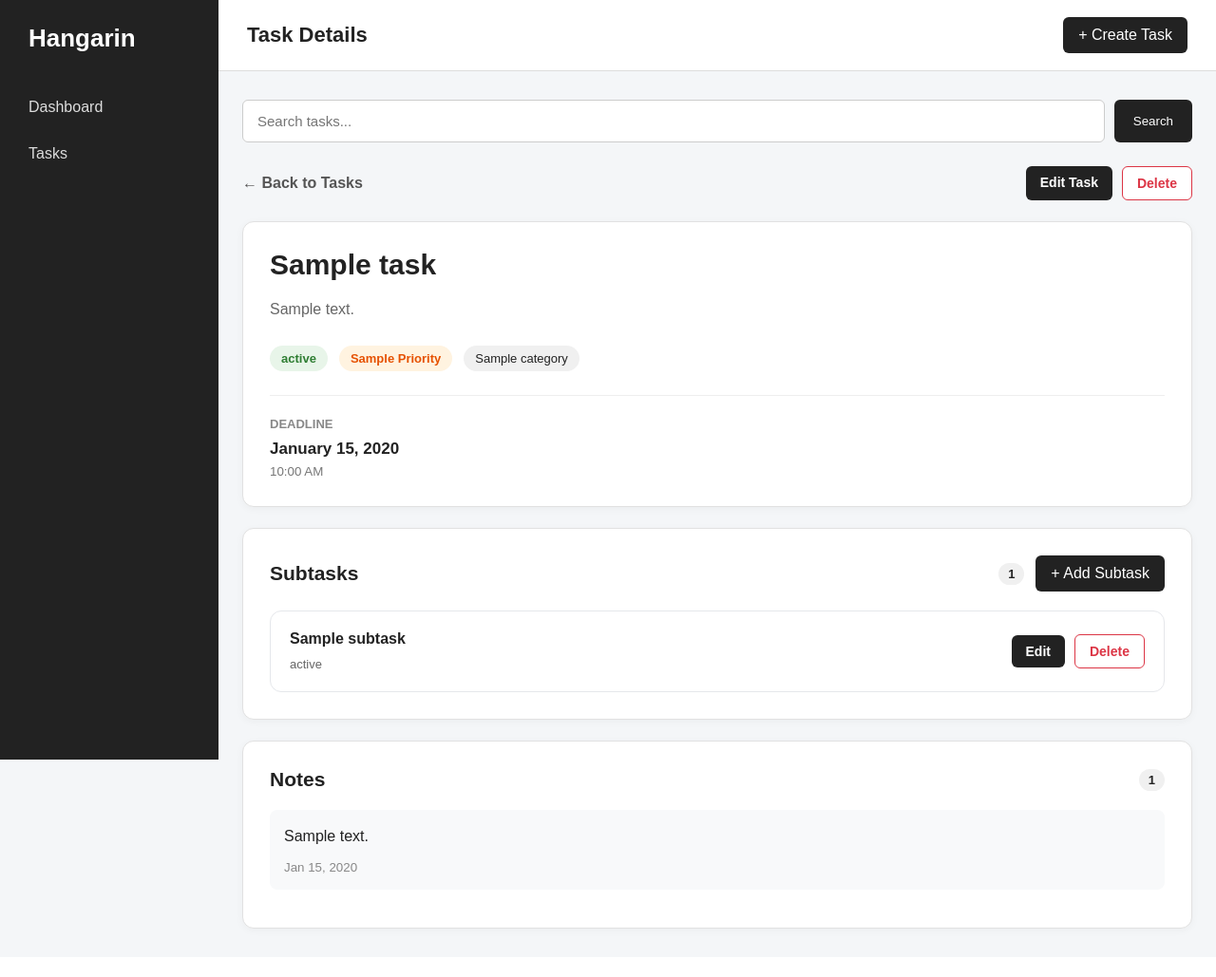
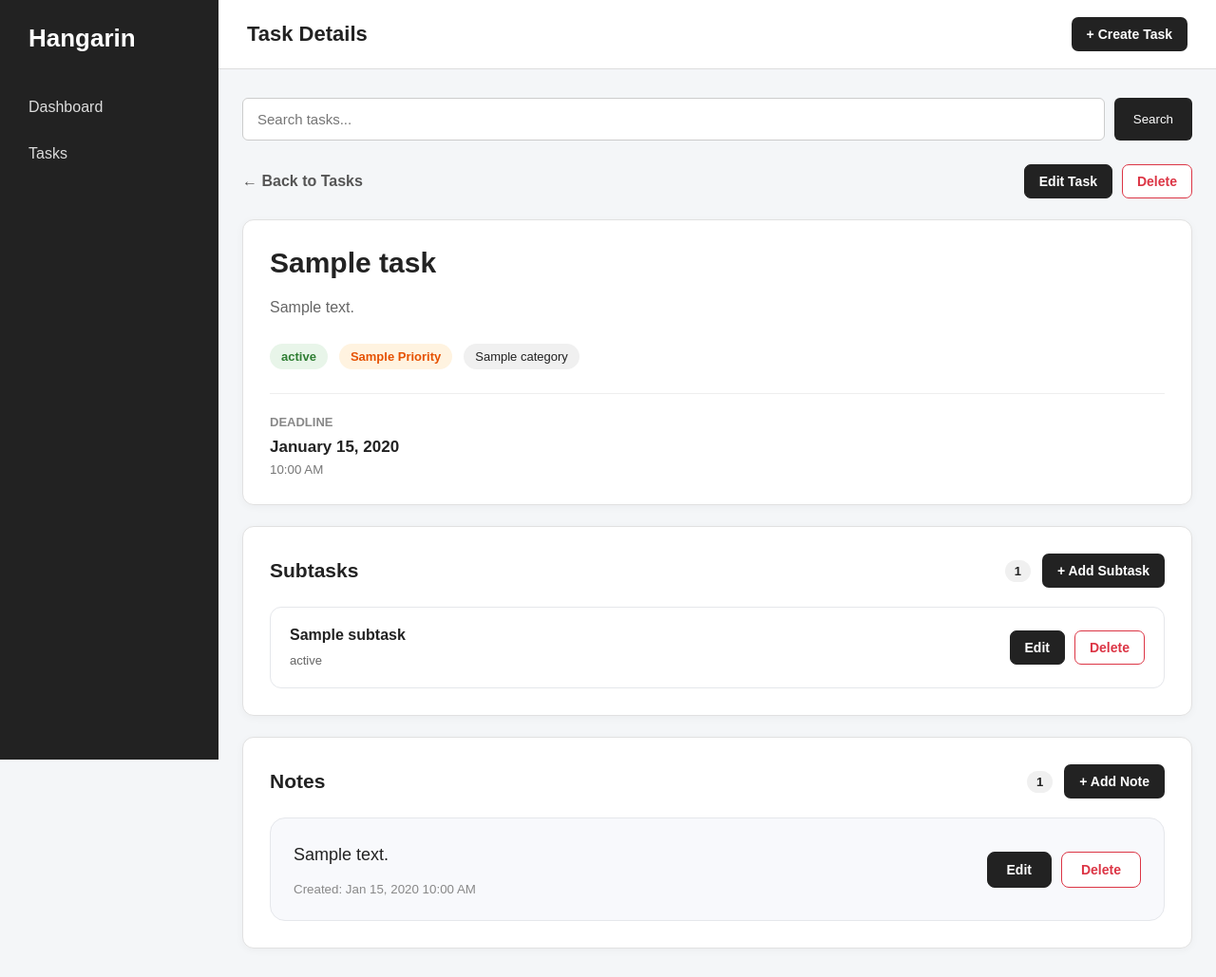
Before and after one commit to arj-i2/hangarin, a Django app: template tasks/templates/tasks/task_detail.html in a window 1280 px wide. Shown: the whole page at 95% size. Before the commit the page ends 984 px from the top, so only its background shows below. Run offline with Django 3.2, Linux system fonts and the light colour scheme; the template is opened without the code that fills it: most values are stand-ins (such as "Sample title", 1, 10 or a date in 2020).

Commit message:
notes CRUD

```diff
--- a/tasks/static/tasks/css/style.css
+++ b/tasks/static/tasks/css/style.css
@@ -10,6 +10,22 @@ body {
     color: #222;
 }
 
+a,
+button,
+input,
+textarea,
+select {
+    font-family: inherit;
+}
+
+a,
+button {
+    transition: background 0.2s ease, color 0.2s ease,
+                border-color 0.2s ease, transform 0.2s ease;
+}
+
+/* Main Layout */
+
 .layout {
     display: flex;
     min-height: 100vh;
@@ -17,6 +33,7 @@ body {
 
 .sidebar {
     width: 230px;
+    flex-shrink: 0;
     background: #222;
     color: white;
     padding: 25px 15px;
@@ -24,6 +41,7 @@ body {
     top: 0;
     bottom: 0;
     left: 0;
+    overflow-y: auto;
 }
 
 .logo {
@@ -70,27 +87,72 @@ body {
     font-size: 22px;
 }
 
-.create-button {
-    display: inline-block;
-    background: #222;
-    color: white;
-    text-decoration: none;
-    padding: 10px 16px;
-    border-radius: 6px;
-    white-space: nowrap;
-    transition: 0.2s ease;
-}
-
-.create-button:hover {
-    background: #444;
-    transform: translateY(-2px);
-}
-
 .content {
     max-width: 1100px;
     margin: 30px auto;
     padding: 0 25px;
 }
+
+/* Buttons */
+
+.create-button,
+.edit-button,
+.delete-button,
+.form-cancel,
+.form-submit,
+.delete-confirm {
+    display: inline-flex;
+    align-items: center;
+    justify-content: center;
+    text-decoration: none;
+    cursor: pointer;
+    border-radius: 7px;
+    font-size: 14px;
+    font-weight: bold;
+    transition: background 0.2s ease, color 0.2s ease,
+                border-color 0.2s ease, transform 0.2s ease;
+}
+
+.create-button {
+    background: #222;
+    color: white;
+    padding: 10px 16px;
+    white-space: nowrap;
+}
+
+.create-button:hover {
+    background: #444;
+    color: white;
+    transform: translateY(-2px);
+}
+
+.edit-button {
+    background: #222;
+    color: white;
+    border: 1px solid #222;
+    padding: 9px 15px;
+}
+
+.edit-button:hover {
+    background: #444;
+    color: white;
+    transform: translateY(-2px);
+}
+
+.delete-button {
+    background: white;
+    color: #dc3545;
+    border: 1px solid #dc3545;
+    padding: 9px 15px;
+}
+
+.delete-button:hover {
+    background: #dc3545;
+    color: white;
+    transform: translateY(-2px);
+}
+
+/* Search */
 
 .search-box {
     margin-bottom: 25px;
@@ -272,39 +338,7 @@ body {
 .detail-actions {
     display: flex;
     gap: 10px;
-}
-
-.edit-button,
-.delete-button {
-    display: inline-block;
-    padding: 9px 15px;
-    border-radius: 6px;
-    text-decoration: none;
-    font-size: 14px;
-    font-weight: bold;
-    transition: 0.2s ease;
-}
-
-.edit-button {
-    background: #222;
-    color: white;
-}
-
-.edit-button:hover {
-    background: #444;
-    transform: translateY(-2px);
-}
-
-.delete-button {
-    background: white;
-    color: #dc3545;
-    border: 1px solid #dc3545;
-}
-
-.delete-button:hover {
-    background: #dc3545;
-    color: white;
-    transform: translateY(-2px);
+    flex-wrap: wrap;
 }
 
 .detail-card,
@@ -314,6 +348,7 @@ body {
     border-radius: 12px;
     padding: 28px;
     box-shadow: 0 2px 8px rgba(0, 0, 0, 0.04);
+    min-width: 0;
 }
 
 .detail-heading h1 {
@@ -326,6 +361,7 @@ body {
     color: #666;
     line-height: 1.7;
     margin-bottom: 25px;
+    overflow-wrap: anywhere;
 }
 
 .detail-badges {
@@ -374,6 +412,7 @@ body {
     display: flex;
     align-items: center;
     gap: 12px;
+    flex-wrap: wrap;
 }
 
 .section-count {
@@ -426,28 +472,62 @@ body {
     display: flex;
     align-items: center;
     gap: 10px;
+    flex-wrap: wrap;
 }
 
+/* Notes */
+
 .note-item {
-    padding: 15px;
-    background: #f8f9fa;
-    border-radius: 8px;
-    margin-bottom: 12px;
+    display: flex;
+    justify-content: space-between;
+    align-items: center;
+    gap: 20px;
+    padding: 24px;
+    margin-bottom: 16px;
+    background: #f8f9fc;
+    border: 1px solid #e5e7eb;
+    border-radius: 16px;
 }
 
-.note-item p {
-    margin: 0 0 10px;
-    line-height: 1.6;
+.note-item:last-child {
+    margin-bottom: 0;
 }
 
-.note-item small {
+.note-content {
+    flex: 1;
+    min-width: 0;
+    overflow-wrap: anywhere;
+}
+
+.note-content p {
+    margin: 0 0 12px;
+    line-height: 1.6;
+    font-size: 18px;
+}
+
+.note-content small {
     color: #888;
 }
 
-.empty-message {
-    color: #888;
-    padding: 10px 0;
+.note-actions {
+    display: flex;
+    align-items: center;
+    justify-content: flex-end;
+    gap: 10px;
+    flex-shrink: 0;
+    flex-wrap: wrap;
 }
+
+.note-actions a {
+    display: inline-flex;
+    align-items: center;
+    justify-content: center;
+    padding: 10px 20px;
+    border-radius: 8px;
+    text-decoration: none;
+}
+
+/* Forms */
 
 .form-page {
     max-width: 800px;
--- a/tasks/templates/tasks/task_detail.html
+++ b/tasks/templates/tasks/task_detail.html
@@ -1,4 +1,3 @@
-
 {% extends "tasks/base.html" %}
 
 {% block title %}{{ task.title }} - Hangarin{% endblock %}
@@ -30,7 +29,6 @@
 
         <div class="detail-heading">
             <h1>{{ task.title }}</h1>
-
             <p>{{ task.description }}</p>
         </div>
 
@@ -63,7 +61,6 @@
             <h2>Subtasks</h2>
 
             <div class="section-heading-actions">
-
                 <span class="section-count">
                     {{ task.subtask_set.count }}
                 </span>
@@ -72,7 +69,6 @@
                    class="create-button">
                     + Add Subtask
                 </a>
-
             </div>
         </div>
 
@@ -81,17 +77,14 @@
             <div class="subtask-item">
 
                 <div class="subtask-info">
-
                     <h3>{{ subtask.title }}</h3>
 
                     <span class="subtask-status">
                         {{ subtask.status }}
                     </span>
-
                 </div>
 
                 <div class="subtask-actions">
-
                     <a href="{% url 'subtask-update' subtask.pk %}"
                        class="edit-button">
                         Edit
@@ -101,7 +94,6 @@
                        class="delete-button">
                         Delete
                     </a>
-
                 </div>
 
             </div>
@@ -122,27 +114,48 @@
         <div class="section-heading">
             <h2>Notes</h2>
 
+            <div class="section-heading-actions">
                 <span class="section-count">
                     {{ task.note_set.count }}
                 </span>
+
+                <a href="{% url 'note-create' task.pk %}"
+                   class="create-button">
+                    + Add Note
+                </a>
+            </div>
         </div>
 
         {% for note in task.note_set.all %}
 
             <div class="note-item">
 
-            <p>{{ note.content }}</p>
+                <div class="note-content">
+                    <p>{{ note.content|linebreaksbr }}</p>
 
                     <small>
-                {{ note.created_at|date:"M d, Y" }}
+                        Created: {{ note.created_at|date:"M d, Y g:i A" }}
                     </small>
+                </div>
+
+                <div class="note-actions">
+                    <a href="{% url 'note-update' note.pk %}"
+                       class="edit-button">
+                        Edit
+                    </a>
+
+                    <a href="{% url 'note-delete' note.pk %}"
+                       class="delete-button">
+                        Delete
+                    </a>
+                </div>
 
             </div>
 
         {% empty %}
 
             <p class="empty-message">
-            No notes yet.
+                No notes yet. Click "+ Add Note" to create one.
             </p>
 
         {% endfor %}
```
Also changed, not shown: other parts of tasks/static/tasks/css/style.css (+93 -73 lines), tasks/templates/tasks/note_confirm_delete.html (added, +44 -0 lines), tasks/templates/tasks/note_form.html (added, +58 -0 lines), tasks/templates/tasks/subtask_form.html (+31 -5 lines), tasks/urls.py (+7 -0 lines), tasks/views.py (+46 -1 lines). Lines whose indentation alone changed are shown as unchanged.
